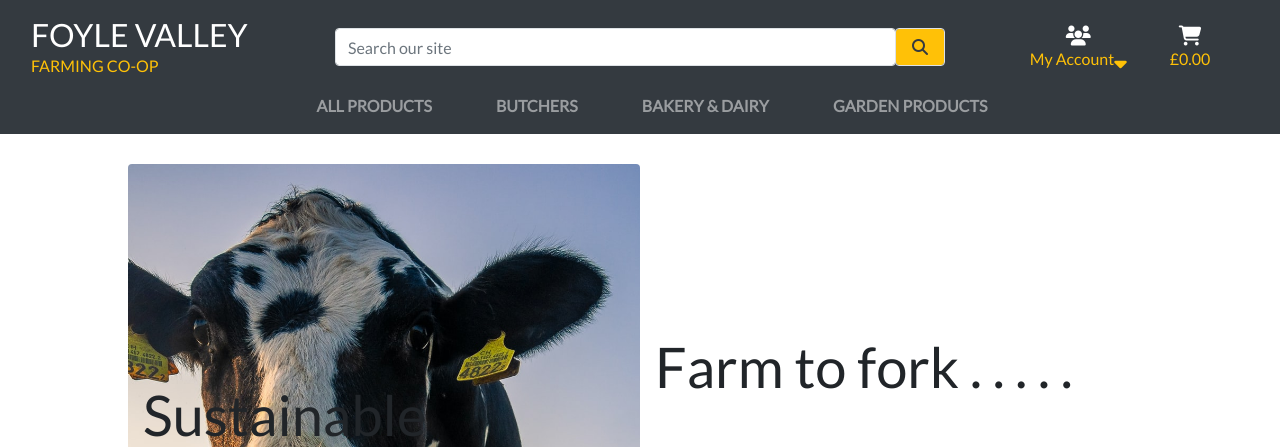
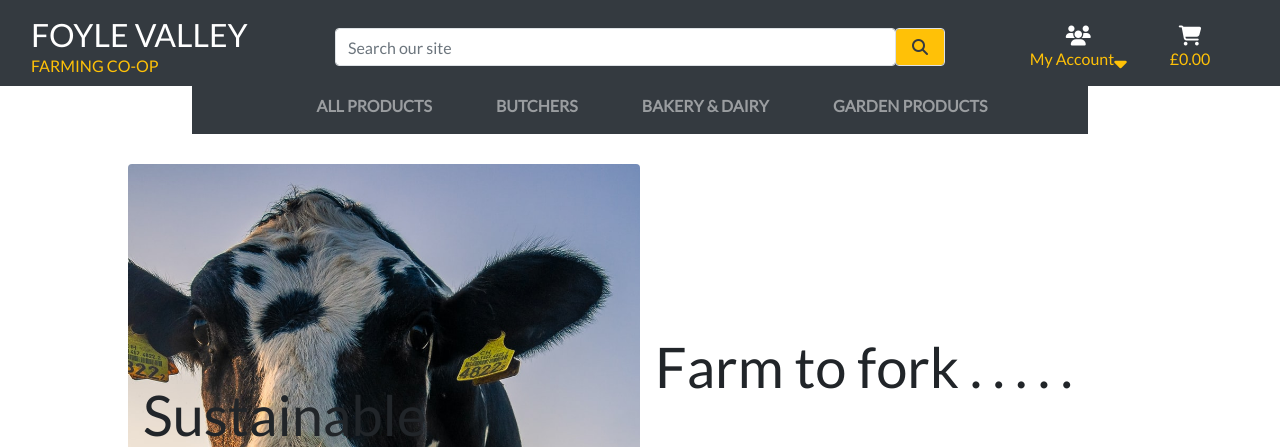
Before and after one commit to Code-Institute-Submissions/foyle-valley-farms, a Django app: page / in a window 1280 px wide. Shown: the top 447 px of the page. Run offline with Django 3.2, Linux system fonts and the light colour scheme; some libraries are stand-ins or nearby versions.

Commit message:
mobile styling

```diff
--- a/static/css/base.css
+++ b/static/css/base.css
@@ -106,8 +106,10 @@ a.category-badge > span.badge:hover {
         padding-top: 164px;
     }
 
-
-
+    .m-nav{
+        margin-left: 15%;
+        margin-right: 15%;
+    }
 
 }
 
--- a/templates/base.html
+++ b/templates/base.html
@@ -108,7 +108,7 @@
             </div>
             </div>
             <div class="row">
-            <nav class="navbar navbar-expand-lg navbar-dark w-100 pt-0 bg-dark">
+            <nav class="navbar navbar-expand-lg navbar-dark w-100 pt-0 bg-dark m-nav">
                     <button class="navbar-toggler " type="button" data-toggle="collapse" data-target="#main-nav" aria-controls="main-nav" aria-expanded="false" aria-label="Toggle navigation">
                         <span class="navbar-toggler-icon"></span>
                     </button>
```
